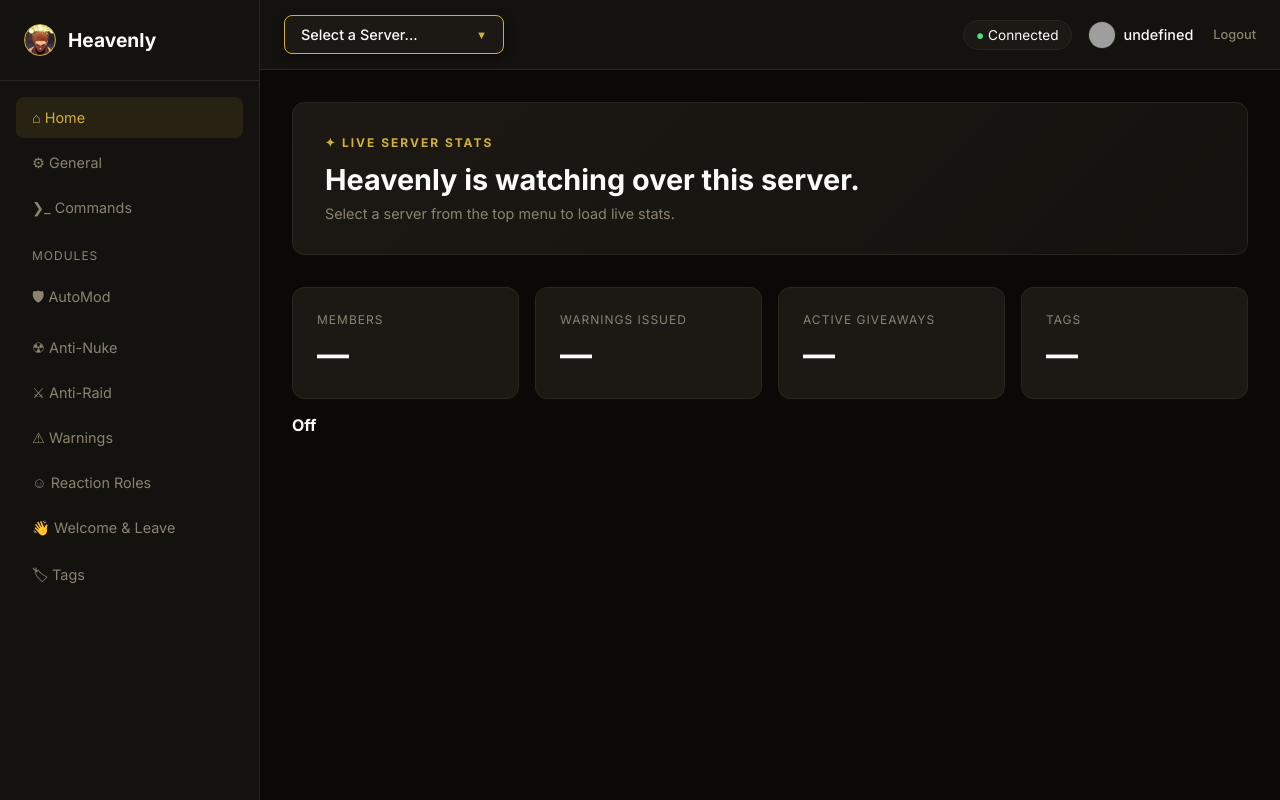
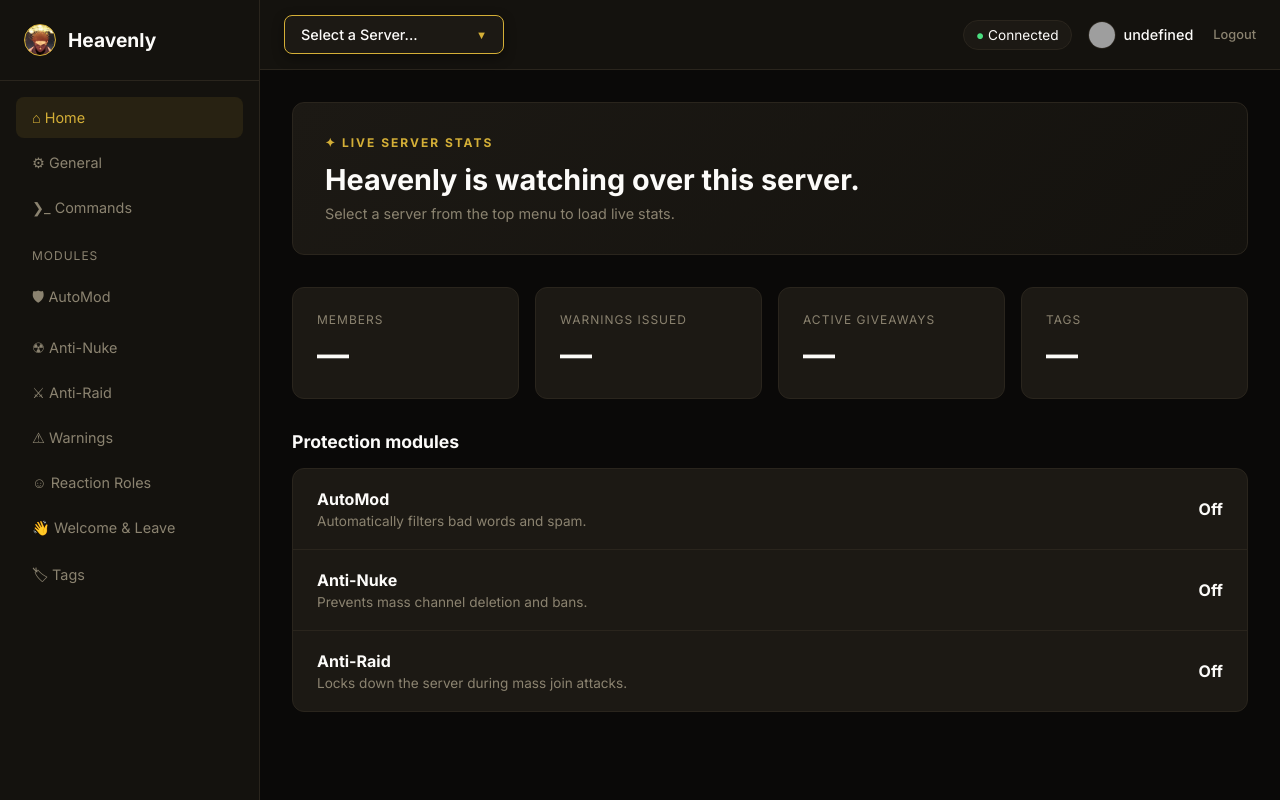
Before and after one commit to jayp963746-lab/DB, a Flask app: page / in a window 1280 px wide. Run offline with Flask 3, Linux system fonts and the light colour scheme; the visitor is signed in with stand-in values (Sample User, id 1); grey boxes are pictures that could not be loaded.

Commit message:
Update index.html

```diff
--- a/templates/index.html
+++ b/templates/index.html
@@ -25,17 +25,17 @@
                 <div class="bot-avatar"></div> Heavenly
             </div>
             <nav class="nav-menu">
-                <a href="#" class="nav-item active">⌂ Home</a>
-                <a href="#" class="nav-item">⚙ General</a>
-                <a href="#" class="nav-item">❯_ Commands</a>
+    <a href="#" class="nav-item active" onclick="switchTab('home', this)">⌂ Home</a>
+    <a href="#" class="nav-item" onclick="switchTab('general', this)">⚙ General</a>
+    <a href="#" class="nav-item" onclick="switchTab('commands', this)">❯_ Commands</a>
     <div class="nav-label">MODULES</div>
-                <a href="#" class="nav-item">🛡 AutoMod</a>
-                <a href="#" class="nav-item">☢ Anti-Nuke</a>
-                <a href="#" class="nav-item">⚔ Anti-Raid</a>
-                <a href="#" class="nav-item">⚠ Warnings</a>
-                <a href="#" class="nav-item">☺ Reaction Roles</a>
-                <a href="#" class="nav-item">👋 Welcome & Leave</a>
-                <a href="#" class="nav-item">🏷 Tags</a>
+    <a href="#" class="nav-item" onclick="switchTab('automod', this)">🛡 AutoMod</a>
+    <a href="#" class="nav-item" onclick="switchTab('antinuke', this)">☢ Anti-Nuke</a>
+    <a href="#" class="nav-item" onclick="switchTab('antiraid', this)">⚔ Anti-Raid</a>
+    <a href="#" class="nav-item" onclick="switchTab('warnings', this)">⚠ Warnings</a>
+    <a href="#" class="nav-item" onclick="switchTab('reactionroles', this)">☺ Reaction Roles</a>
+    <a href="#" class="nav-item" onclick="switchTab('welcome', this)">👋 Welcome & Leave</a>
+    <a href="#" class="nav-item" onclick="switchTab('tags', this)">🏷 Tags</a>
             </nav>
         </aside>
 
@@ -65,6 +65,9 @@
             </header>
 
             <div class="content-area" onclick="closeMenu()">
+
+    <!-- HOME TAB (Your current dashboard) -->
+    <div id="tab-home" class="tab-section">
         <div class="hero-card">
             <h4 class="hero-subtitle">✦ LIVE SERVER STATS</h4>
             <h1>Heavenly is watching over this server.</h1>
@@ -88,11 +91,52 @@
                 <span class="stat-label">Tags</span>
                 <span class="stat-value" id="stat-tags">—</span>
             </div>
+        </div>
+
+        <h3 class="section-title">Protection modules</h3>
+        <div class="module-list">
+            <div class="module-item">
+                <div class="module-info">
+                    <h3>AutoMod</h3>
+                    <p>Automatically filters bad words and spam.</p>
+                </div>
+                <div class="module-status" id="status-automod">Off</div>
+            </div>
+            <div class="module-item">
+                <div class="module-info">
+                    <h3>Anti-Nuke</h3>
+                    <p>Prevents mass channel deletion and bans.</p>
+                </div>
+                <div class="module-status" id="status-antinuke">Off</div>
+            </div>
+            <div class="module-item">
+                <div class="module-info">
+                    <h3>Anti-Raid</h3>
+                    <p>Locks down the server during mass join attacks.</p>
+                </div>
                 <div class="module-status" id="status-antiraid">Off</div>
             </div>
         </div>
     </div>
-        </main>
+
+    <!-- GENERAL TAB -->
+    <div id="tab-general" class="tab-section" style="display: none;">
+        <h3 class="section-title">⚙ General Settings</h3>
+        <div class="hero-card">
+            <p>This page is ready to be built! We can add prefix settings and bot toggles here.</p>
+        </div>
+    </div>
+
+    <!-- AUTOMOD TAB -->
+    <div id="tab-automod" class="tab-section" style="display: none;">
+        <h3 class="section-title">🛡 AutoMod Configuration</h3>
+        <div class="hero-card">
+            <p>This is where we will add the toggle switches and bad word list editor.</p>
+        </div>
+    </div>
+
+    <!-- (You can add the rest of the tabs using this exact same format!) -->
+
             </div>
 
     <script>
@@ -111,6 +155,27 @@
             dropdown.classList.remove('open');
         }
     });
+        function switchTab(tabId, element) {
+        // Hide all tab sections
+        document.querySelectorAll('.tab-section').forEach(tab => {
+            tab.style.display = 'none';
+        });
+
+        // Show the selected tab
+        const targetTab = document.getElementById('tab-' + tabId);
+        if(targetTab) targetTab.style.display = 'block';
+
+        // Remove 'active' color from all sidebar links
+        document.querySelectorAll('.nav-item').forEach(nav => {
+            nav.classList.remove('active');
+        });
+
+        // Add gold 'active' color to the one you just clicked
+        if(element) element.classList.add('active');
+
+        // Close menu on mobile after clicking
+        if (window.innerWidth <= 768) closeMenu();
+        }
 
     {% if logged_in %}
     // 1. Fetch User Data & Populate Dropdown
```
Lines whose indentation alone changed are shown as unchanged.
